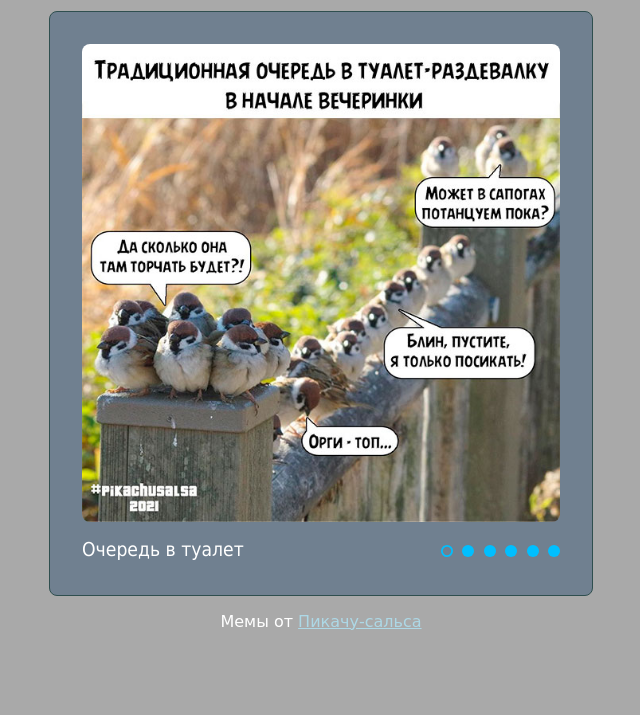
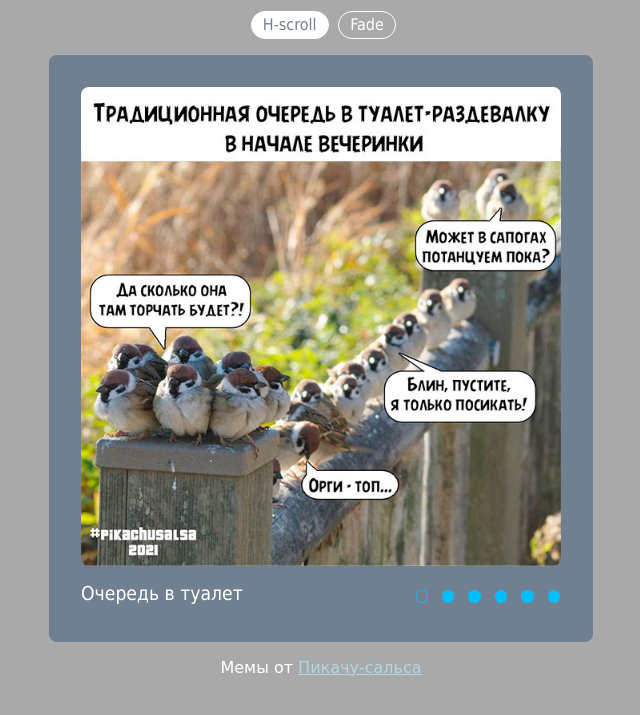
Before and after one commit to juliv/cssMemSlider, a plain HTML site: page cssMemSlider/index.html in a window 1280 px wide. Shown: the part 69-784 px from the top of the page, without its empty margins (319-959 px from the left). Drawn offline with Linux system fonts and the light colour scheme.

Commit message:
feat: update slider scheme (v2) (Mon, May 16, 2022 05:35:54 AM)

```diff
--- a/cssMemSlider/index.html
+++ b/cssMemSlider/index.html
@@ -22,70 +22,72 @@
   </header>
 
   <main class="main">
+
+    <input type="radio" name="type" class="slide-type__input" id="type--h-scroll" checked>
+    <label for="type--h-scroll" class="slide-type__label">H-scroll</label>
+
+    <input type="radio" name="type" class="slide-type__input" id="type--fade">
+    <label for="type--fade"     class="slide-type__label">Fade</label>
+
     <div class="slides">
+
+      <input type="radio" name="slide" class="slide__input" id="slide--01" checked>
+      <input type="radio" name="slide" class="slide__input" id="slide--02">
+      <input type="radio" name="slide" class="slide__input" id="slide--03">
+      <input type="radio" name="slide" class="slide__input" id="slide--04">
+      <input type="radio" name="slide" class="slide__input" id="slide--05">
+      <input type="radio" name="slide" class="slide__input" id="slide--06">
 
       <div class="slides__items">
 
-        <input type="radio" name="slide" class="slide__input" id="slide--01" checked>
         <div class="slide__item slide__item--01">
           <img class="slide__img" src="src/images/mem--01.jpg" alt="">
           <div class="slide__text">Очередь в туалет</div>
         </div>
 
-        <input type="radio" name="slide" class="slide__input" id="slide--02">
-        <div class="slide__item">
+        <div class="slide__item slide__item--02">
           <img class="slide__img" src="src/images/mem--02.jpg" alt="">
           <div class="slide__text">Просто будь на стиле</div>
         </div>
 
-        <input type="radio" name="slide" class="slide__input" id="slide--03">
-        <div class="slide__item">
+        <div class="slide__item slide__item--03">
           <img class="slide__img" src="src/images/mem--03.jpg" alt="">
           <div class="slide__text">Новый челлендж</div>
         </div>
 
-        <input type="radio" name="slide" class="slide__input" id="slide--04">
-        <div class="slide__item">
+        <div class="slide__item slide__item--04">
           <img class="slide__img" src="src/images/mem--04.jpg" alt="">
           <div class="slide__text">Рано мне ещё на танго&hellip;</div>
         </div>
 
-        <input type="radio" name="slide" class="slide__input" id="slide--05">
-        <div class="slide__item">
+        <div class="slide__item slide__item--05">
           <img class="slide__img" src="src/images/mem--05.jpg" alt="">
           <div class="slide__text">Это же тверк!</div>
         </div>
 
-        <input type="radio" name="slide" class="slide__input" id="slide--06">
-        <div class="slide__item">
+        <div class="slide__item slide__item--06">
           <img class="slide__img" src="src/images/mem--06.jpg" alt="">
           <div class="slide__text">Кто открыл бутылку?!</div>
         </div>
 
-        <!-- Only for correct height `slides__items` -->
-        <div class="slide__item slide__item--fake">
-          <img class="slide__img" src="src/images/mem--01.jpg" alt="">
-          <div class="slide__text">&nbsp;</div>
-        </div>
-
       </div>
 
-      <div class="slides__pages">
-        <div class="slides__pages__in">
-          <label tabindex="1" autofocus for="slide--01" class="page__item"></label>
-          <label tabindex="2" for="slide--02" class="page__item"></label>
-          <label tabindex="3" for="slide--03" class="page__item"></label>
-          <label tabindex="4" for="slide--04" class="page__item"></label>
-          <label tabindex="5" for="slide--05" class="page__item"></label>
-          <label tabindex="6" for="slide--06" class="page__item"></label>
-        </div>
+      <div class="slides__pager">
+        <label for="slide--01" class="page__item page__item--01"></label>
+        <label for="slide--02" class="page__item page__item--02"></label>
+        <label for="slide--03" class="page__item page__item--03"></label>
+        <label for="slide--04" class="page__item page__item--04"></label>
+        <label for="slide--05" class="page__item page__item--05"></label>
+        <label for="slide--06" class="page__item page__item--06"></label>
       </div>
 
     </div>
   </main>
 
   <footer class="footer">
-    <div class="copy">Мемы от <a href="https://vk.com/pikachusalsa" target="_blank">Пикачу-сальса</a></div>
+    <div class="copy">
+      Мемы от <a href="https://vk.com/pikachusalsa" target="_blank" rel="nofollow">Пикачу-сальса</a>
+    </div>
   </footer>
 
 </div>
--- a/cssMemSlider/src/css/base.css
+++ b/cssMemSlider/src/css/base.css
@@ -30,6 +30,10 @@ body {
   text-align: center;
 }
 
+.main {
+  text-align: center;
+}
+
 .footer {
   margin-top: 1rem;
   font-family: cursive, serif;
--- a/cssMemSlider/src/css/reset.css
+++ b/cssMemSlider/src/css/reset.css
@@ -1,10 +1,6 @@
 
 *, *:before, *:after {
   box-sizing: border-box;
-}
-
-html {
-  -webkit-text-size-adjust: 100%;
 }
 
 img {
--- a/cssMemSlider/src/css/slides.css
+++ b/cssMemSlider/src/css/slides.css
@@ -1,21 +1,44 @@
 
+/* slide-type */
+.slide-type__input {
+  appearance: none;
+  visibility: hidden;
+  width: 0;
+  height: 0;
+}
+.slide-type__label {
+  display: inline-block;
+  border: 0.0625rem solid white;
+  padding: 0.2rem 0.7rem;
+  border-radius: 1.2rem;
+  cursor: pointer;
+  user-select: none;
+  transition: background-color var(--delay) ease-in-out;
+}
+.slide-type__label:hover {
+  background-color: rgba(255,255,255, 0.3);
+}
+.slide-type__input:checked + .slide-type__label {
+  background-color: white;
+  color: var(--slides-bg);
+  cursor: default;
+}
+
+/* slides */
 .slides {
   max-width: 100%;
-  padding: 2rem;
-  border: 1px solid darkslategray;
+  margin-top: 1rem;
+  border: 2rem solid var(--slides-bg);
   border-radius: 0.5rem;
   background-color: var(--slides-bg);
+  overflow: hidden;
 }
 @media (max-width: 599px) {
   .slides {
-    padding: 1.5rem;
+    border-width: 1.5rem;
   }
 }
 
-/* Items */
-.slides__items {
-  overflow: hidden;
-}
 .slide__input {
   appearance: none;
   display: block;
@@ -23,28 +46,18 @@
   width: 0;
   height: 0;
 }
+
+/* slides__items */
+.slides__items {
+}
 .slide__item {
-  height: 0;
-  margin: 0 100% 0 -100%;
-  transition: margin var(--delay-slide) ease-in-out;
 }
-.slide__item--fake {
-  visibility: hidden;
-  height: auto !important;
-  margin: 0 !important;
-}
-.slide__input:checked ~ .slide__item {
-  margin: 0 -100% 0 100%;
-}
-.slide__input:checked + .slide__item {
-  margin: 0;
-}
-
 .slide__img {
   border-radius: 0.5rem;
   margin-bottom: 1rem;
 }
 .slide__text {
+  height: 1.5rem;
   font-size: 1.2rem;
   line-height: 1.5rem;
   white-space: nowrap;
@@ -53,57 +66,108 @@
   text-align: left;
 }
 
+@media (min-width: 600px) {
+  .slide__text {
+    width: 60%;
+  }
+}
 @media (max-width: 599px) {
+  .slide__text {
+    width: 100%;
+  }
   .slide__img {
     margin-bottom: 2.5rem;
   }
 }
 
 
-/* Pager */
-.slides__pages {
-  text-align: right;
-  margin-top: -1.5rem;
+/* type--h-scroll */
+#type--h-scroll:checked ~ .slides > .slides__items {
+  display: flex;
+  width: 600%; /* num slides * 100% */
+  margin: 0;
+  transition: margin var(--delay-slide) ease-in-out;
+}
+#type--h-scroll:checked ~ .slides > #slide--02:checked ~ .slides__items { margin-left: -100%; }
+#type--h-scroll:checked ~ .slides > #slide--03:checked ~ .slides__items { margin-left: -200%; }
+#type--h-scroll:checked ~ .slides > #slide--04:checked ~ .slides__items { margin-left: -300%; }
+#type--h-scroll:checked ~ .slides > #slide--05:checked ~ .slides__items { margin-left: -400%; }
+#type--h-scroll:checked ~ .slides > #slide--06:checked ~ .slides__items { margin-left: -500%; }
+
+/* type--fade */
+#type--fade:checked ~ .slides .slide__item {
+  height: 0;
+  opacity: 0;
+  overflow: hidden;
+  transition: opacity var(--delay-slide) ease-in;
+}
+#type--fade:checked ~ .slides > #slide--01:checked ~ .slides__items > .slide__item--01,
+#type--fade:checked ~ .slides > #slide--02:checked ~ .slides__items > .slide__item--02,
+#type--fade:checked ~ .slides > #slide--03:checked ~ .slides__items > .slide__item--03,
+#type--fade:checked ~ .slides > #slide--04:checked ~ .slides__items > .slide__item--04,
+#type--fade:checked ~ .slides > #slide--05:checked ~ .slides__items > .slide__item--05,
+#type--fade:checked ~ .slides > #slide--06:checked ~ .slides__items > .slide__item--06 {
+  height: auto;
+  opacity: 1;
+}
+
+
+/* slides__pager */
+.slides__pager {
+  display: flex;
   font-size: 0.75rem;
   line-height: 1.5rem;
   user-select: none;
-}
-.slides__pages__in {
-  display: inline-block;
   background-color: var(--slides-bg);
 }
-
 .page__item {
-  display: inline-block;
-  vertical-align: middle;
-  width: 2em;
-  height: 2em;
-  margin-right: -0.5em;
-  border: 0.5em solid transparent;
+  width: 2.2em;
+  height: 2.2em;
+  border: 0.6em solid transparent;
   border-radius: 50%;
   outline: none;
   box-shadow: 0 0 0 0.75em var(--page-color) inset;
   transition: box-shadow var(--delay) ease-in-out;
   cursor: pointer;
 }
-.page__item:last-of-type {
-  margin-right: -0.5em;
-}
 .page__item:hover {
   box-shadow: 0 0 0 0.75em var(--page-color-active) inset;
 }
-.page__item:focus {
-  box-shadow: 0 0 0 0.15em var(--page-color) inset;
-  cursor: default;
+.page__item:active {
+  box-shadow: 0 0 0 0.75em skyblue inset;
 }
-.page__item:focus:hover {
-  box-shadow: 0 0 0 0.15em var(--page-color-active) inset;
+#slide--01:checked ~ .slides__pager > .page__item--01,
+#slide--02:checked ~ .slides__pager > .page__item--02,
+#slide--03:checked ~ .slides__pager > .page__item--03,
+#slide--04:checked ~ .slides__pager > .page__item--04,
+#slide--05:checked ~ .slides__pager > .page__item--05,
+#slide--06:checked ~ .slides__pager > .page__item--06 {
+  box-shadow: 0 0 0 0.0625em var(--page-color) inset;
+}
+#slide--01:checked ~ .slides__pager > .page__item--01:hover,
+#slide--02:checked ~ .slides__pager > .page__item--02:hover,
+#slide--03:checked ~ .slides__pager > .page__item--03:hover,
+#slide--04:checked ~ .slides__pager > .page__item--04:hover,
+#slide--05:checked ~ .slides__pager > .page__item--05:hover,
+#slide--06:checked ~ .slides__pager > .page__item--06:hover {
+  box-shadow: 0 0 0 0.0625em var(--page-color-active) inset;
 }
 
+@media (min-width: 600px) {
+  .slides__pager {
+    justify-content: right;
+    width: 40%;
+    margin-left: 60%;
+    margin-top: -1.5rem;
+  }
+  .page__item:last-of-type {
+    margin-right: -0.5em;
+  }
+}
 @media (max-width: 599px) {
-  .slides__pages {
+  .slides__pager {
+    justify-content: center;
     margin-top: -3.4rem;
     margin-bottom: 2rem;
-    text-align: center;
   }
 }
```
